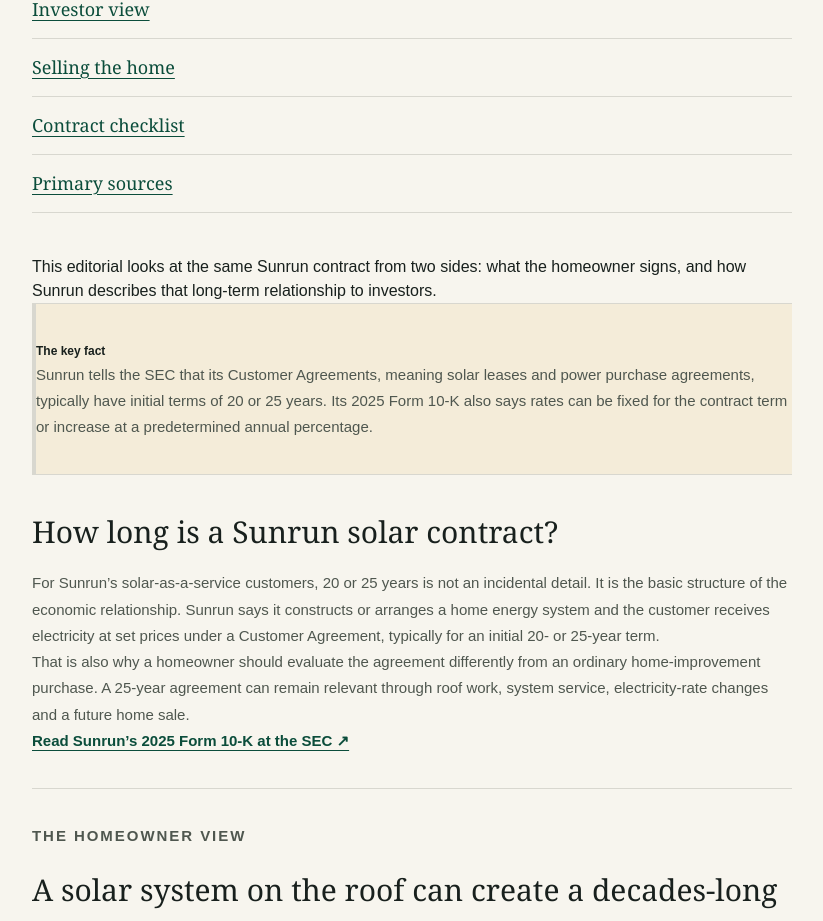
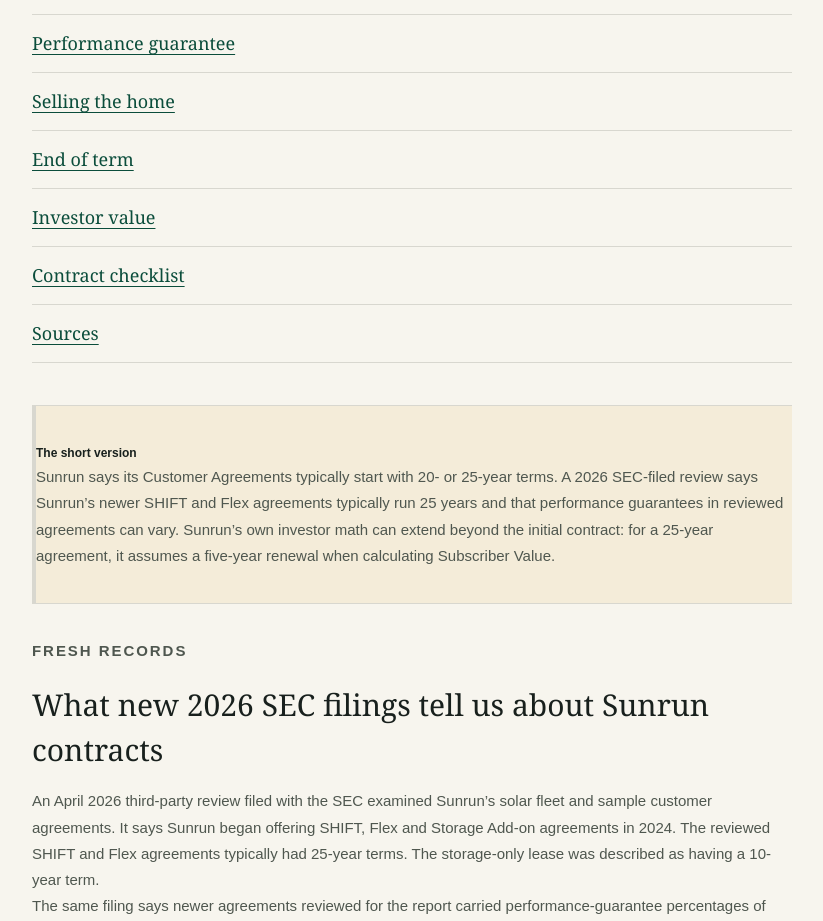
Before and after one commit to Decentralized-Rob/solar-consumer-research, a Next.js app: page /research/sunrun-25-year-solar-contracts in a window 1280 px wide. Shown: the part 993-1914 px from the top of the page, without its empty margins (228-1051 px from the left). Built offline with nearby package versions, Linux system fonts and the light colour scheme.

Commit message:
Refresh Sunrun 25-year contract research with 2026 SEC sources

```diff
--- a/app/research/sunrun-25-year-solar-contracts/page.tsx
+++ b/app/research/sunrun-25-year-solar-contracts/page.tsx
@@ -4,61 +4,68 @@ import { InfoPage } from "../../../components/info-page";
 
 const canonicalUrl = "https://solarcomplaint.com/research/sunrun-25-year-solar-contracts";
 const sec10k = "https://www.sec.gov/Archives/edgar/data/1469367/000162828026012289/run-20251231.htm";
-const q2Results = "https://investors.sunrun.com/news-events/press-releases/detail/378/sunrun-reports-second-quarter-2026-financial-results";
+const q2Results = "https://www.sec.gov/Archives/edgar/data/1469367/000162828026053349/exhibit991q226.htm";
+const q2TenQ = "https://www.sec.gov/Archives/edgar/data/1469367/000162828026053366/run-20260630.htm";
+const secFleetReview = "https://www.sec.gov/Archives/edgar/data/1469367/000119312526167137/d147968dex991.htm";
+const sunrunFaq = "https://www.sunrun.com/go-solar-center/solar-faq";
+const sunrunTransfer = "https://www.sunrun.com/go-solar-center/solar-terms/definition/service-transfer";
 const ftcSolar = "https://consumer.ftc.gov/articles/solar-power-your-home";
 
 export const metadata: Metadata = {
-  title: "Sunrun 25-Year Solar Contracts: Homeowner vs. Investor View",
-  description: "Sunrun solar leases and PPAs can run 20 or 25 years. See what Sunrun tells investors about long-term customer agreements, recurring cash flows, renewals, transfers and subscriber value, alongside what homeowners should examine in the contract.",
-  keywords: ["Sunrun 25 year contract", "Sunrun solar contract", "Sunrun lease 25 years", "Sunrun PPA", "Sunrun contract terms", "Sunrun solar lease", "Sunrun contract transfer", "Sunrun subscriber value"],
+  title: "Sunrun 25-Year Contract: Lease, PPA, Transfer & Buyout Terms",
+  description: "Researching a Sunrun 25-year solar contract? See current 2026 SEC records on lease and PPA terms, performance guarantees, home-sale transfers, buyout options and how Sunrun values long-term customer agreements.",
+  keywords: ["Sunrun 25 year contract", "Sunrun solar contract", "Sunrun lease 25 years", "Sunrun PPA", "Sunrun contract terms", "Sunrun solar lease", "Sunrun contract transfer", "Sunrun buyout", "Sunrun performance guarantee", "Sunrun Flex"],
   alternates: { canonical: "/research/sunrun-25-year-solar-contracts" },
   openGraph: {
-    title: "Sunrun’s 25-Year Solar Contracts: The Homeowner View and the Investor View",
-    description: "A source-backed comparison of how a long-term Sunrun customer agreement looks from the roof and from the financial statements.",
+    title: "Sunrun 25-Year Contracts: What Homeowners Should Know in 2026",
+    description: "Current SEC records explain the term, performance guarantees, transfers and financial value behind Sunrun leases and PPAs.",
     url: "/research/sunrun-25-year-solar-contracts",
     type: "article",
     publishedTime: "2026-09-07",
-    modifiedTime: "2026-09-07",
+    modifiedTime: "2026-09-16",
     authors: ["https://solarcomplaint.com/about"],
-    section: "Editorial Analysis",
-    images: [{ url: "https://solarcomplaint.com/og.png", width: 1200, height: 630, alt: "Sunrun 25-year solar contracts editorial analysis" }],
+    section: "Research",
+    images: [{ url: "https://solarcomplaint.com/og.png", width: 1200, height: 630, alt: "Sunrun 25-year solar contract research" }],
   },
-  twitter: { card: "summary_large_image", title: "Sunrun’s 25-Year Solar Contracts", description: "The homeowner view and the investor view.", images: ["https://solarcomplaint.com/og.png"] },
+  twitter: { card: "summary_large_image", title: "Sunrun 25-Year Contract: Lease, PPA, Transfer & Buyout Terms", description: "Current 2026 records on what a long-term Sunrun agreement means for homeowners.", images: ["https://solarcomplaint.com/og.png"] },
 };
 
 export default function SunrunContractsEditorial() {
   const structuredData = {
     "@context": "https://schema.org",
     "@graph": [
-      { "@type": "Article", "@id": `${canonicalUrl}#article`, headline: "Sunrun’s 25-Year Solar Contracts: The Homeowner View and the Investor View", description: "A source-backed analysis of Sunrun’s long-term solar leases and PPAs from the homeowner and investor perspectives.", datePublished: "2026-09-07", dateModified: "2026-09-07", inLanguage: "en-US", articleSection: "Editorial Analysis", mainEntityOfPage: { "@type": "WebPage", "@id": canonicalUrl }, author: { "@type": "Organization", name: "Solar Consumer Research", url: "https://solarcomplaint.com/about" }, publisher: { "@id": "https://solarcomplaint.com/#publisher" }, about: [{ "@type": "Organization", name: "Sunrun Inc." }, { "@type": "Thing", name: "Residential solar leases" }, { "@type": "Thing", name: "Solar power purchase agreements" }], citation: [sec10k, q2Results, ftcSolar] },
+      { "@type": "Article", "@id": `${canonicalUrl}#article`, headline: "Sunrun 25-Year Contract: Lease, PPA, Transfer & Buyout Terms", description: "Current 2026 research on Sunrun solar leases and PPAs, including contract length, performance guarantees, transfers, end-of-term options and investor valuation.", datePublished: "2026-09-07", dateModified: "2026-09-16", inLanguage: "en-US", articleSection: "Research", mainEntityOfPage: { "@type": "WebPage", "@id": canonicalUrl }, author: { "@type": "Organization", name: "Solar Consumer Research", url: "https://solarcomplaint.com/about" }, publisher: { "@id": "https://solarcomplaint.com/#publisher" }, about: [{ "@type": "Organization", name: "Sunrun Inc." }, { "@type": "Thing", name: "Residential solar leases" }, { "@type": "Thing", name: "Solar power purchase agreements" }], citation: [sec10k, q2Results, q2TenQ, secFleetReview, sunrunFaq, sunrunTransfer, ftcSolar] },
       { "@type": "BreadcrumbList", itemListElement: [{ "@type": "ListItem", position: 1, name: "Home", item: "https://solarcomplaint.com/" }, { "@type": "ListItem", position: 2, name: "Research", item: "https://solarcomplaint.com/research" }, { "@type": "ListItem", position: 3, name: "Sunrun 25-Year Solar Contracts", item: canonicalUrl }] }
     ]
   };
 
   return <>
     <script type="application/ld+json" dangerouslySetInnerHTML={{ __html: JSON.stringify(structuredData) }} />
-    <InfoPage className="research-story-page" eyebrow="Editorial Analysis · September 7, 2026" title="Sunrun’s 25-Year Solar Contracts" lede="The homeowner view and the investor view are two sides of the same agreement. Sunrun’s own filings make the financial side unusually clear.">
+    <InfoPage className="research-story-page" eyebrow="Research · Updated September 16, 2026" title="Sunrun 25-Year Solar Contracts" lede="A Sunrun lease or power purchase agreement can last longer than many homeowners stay in the same house. New 2026 SEC records add unusually specific details about what those agreements contain and how Sunrun values them.">
       <nav className="case-question-links" aria-label="Breadcrumb"><Link href="/">Home</Link><Link href="/research">Research</Link><Link href="/companies/sunrun">Sunrun</Link><span aria-current="page">25-year contracts</span></nav>
-      <nav className="case-question-links" aria-label="Article navigation"><a href="#term">How long?</a><a href="#homeowner">Homeowner view</a><a href="#investor">Investor view</a><a href="#transfer">Selling the home</a><a href="#questions">Contract checklist</a><a href="#sources">Primary sources</a></nav>
-      <p>This editorial looks at the same Sunrun contract from two sides: what the homeowner signs, and how Sunrun describes that long-term relationship to investors.</p>
+      <nav className="case-question-links" aria-label="Article navigation"><a href="#new">New in 2026</a><a href="#term">Contract length</a><a href="#guarantee">Performance guarantee</a><a href="#transfer">Selling the home</a><a href="#end">End of term</a><a href="#investor">Investor value</a><a href="#questions">Contract checklist</a><a href="#sources">Sources</a></nav>
 
-      <section className="info-section case-notice"><strong>The key fact</strong><p>Sunrun tells the SEC that its Customer Agreements, meaning solar leases and power purchase agreements, typically have initial terms of 20 or 25 years. Its 2025 Form 10-K also says rates can be fixed for the contract term or increase at a predetermined annual percentage.</p></section>
+      <section className="info-section case-notice"><strong>The short version</strong><p>Sunrun says its Customer Agreements typically start with 20- or 25-year terms. A 2026 SEC-filed review says Sunrun’s newer SHIFT and Flex agreements typically run 25 years and that performance guarantees in reviewed agreements can vary. Sunrun’s own investor math can extend beyond the initial contract: for a 25-year agreement, it assumes a five-year renewal when calculating Subscriber Value.</p></section>
 
-      <section id="term" className="info-section"><h2>How long is a Sunrun solar contract?</h2><p>For Sunrun’s solar-as-a-service customers, 20 or 25 years is not an incidental detail. It is the basic structure of the economic relationship. Sunrun says it constructs or arranges a home energy system and the customer receives electricity at set prices under a Customer Agreement, typically for an initial 20- or 25-year term.</p><p>That is also why a homeowner should evaluate the agreement differently from an ordinary home-improvement purchase. A 25-year agreement can remain relevant through roof work, system service, electricity-rate changes and a future home sale.</p><p><a href={sec10k} target="_blank" rel="noreferrer">Read Sunrun’s 2025 Form 10-K at the SEC ↗</a></p></section>
+      <section id="new" className="info-section"><p className="eyebrow">Fresh records</p><h2>What new 2026 SEC filings tell us about Sunrun contracts</h2><p>An April 2026 third-party review filed with the SEC examined Sunrun’s solar fleet and sample customer agreements. It says Sunrun began offering SHIFT, Flex and Storage Add-on agreements in 2024. The reviewed SHIFT and Flex agreements typically had 25-year terms. The storage-only lease was described as having a 10-year term.</p><p>The same filing says newer agreements reviewed for the report carried performance-guarantee percentages of 90%, 85% or 0%, depending on the agreement. That is important: the words <em>performance guarantee</em> do not by themselves tell a homeowner how much production is guaranteed. The percentage and calculation in the individual agreement matter.</p><p><a href={secFleetReview} target="_blank" rel="noreferrer">Read the April 2026 fleet review filed with the SEC ↗</a></p></section>
 
-      <section id="homeowner" className="info-section"><p className="eyebrow">The homeowner view</p><h2>A solar system on the roof can create a decades-long contractual relationship</h2><p>From the homeowner’s side, the practical questions are concrete: What is the starting price? Does it escalate? Who owns the equipment? Who receives tax benefits? What performance is promised? Who handles maintenance and roof work? What happens if the house is sold? What does early termination or purchase cost?</p><p>The Federal Trade Commission specifically advises consumers considering solar leases and PPAs to examine the contract length, payment increases, maintenance, minimum production, early termination charges, sale-of-home obligations and end-of-contract options. The FTC also warns that future utility rates are difficult to predict, which matters when a solar proposal compares decades of projected solar payments with projected utility costs.</p><p><a href={ftcSolar} target="_blank" rel="noreferrer">FTC: Solar Power for Your Home ↗</a></p></section>
+      <section id="term" className="info-section"><h2>How long is a Sunrun solar contract?</h2><p>Sunrun’s 2025 Form 10-K and June 2026 Form 10-Q describe Customer Agreements as typically having initial terms of 20 or 25 years. These agreements cover systems Sunrun says it monitors, maintains and insures during the contract term.</p><p>The payment structure depends on the agreement. Sunrun’s filings say rates may be fixed for the contract term or increase at a predetermined annual percentage. Flex agreements can work differently: Sunrun’s financial disclosures distinguish between a minimum contracted payment and additional billings tied to electricity consumption.</p><p><a href={sec10k} target="_blank" rel="noreferrer">Sunrun 2025 Form 10-K at the SEC ↗</a><br/><a href={q2TenQ} target="_blank" rel="noreferrer">Sunrun Q2 2026 Form 10-Q at the SEC ↗</a></p></section>
 
-      <section id="investor" className="info-section"><p className="eyebrow">The investor view</p><h2>The same contract is a long-duration financial asset</h2><p>Sunrun describes these agreements differently when explaining its economics to investors. Its 2025 Form 10-K says Customer Agreements provide recurring customer payments, typically over 20 or 25 years. It says these assets are attractive to investors because of the long-term, recurring nature of the cash flows, customer credit quality, the non-discretionary nature of energy and Sunrun’s historical loss rates.</p><p>The scale is material. Sunrun reported approximately <strong>$37.3 billion in contracted but not yet recognized revenue</strong> as of December 31, 2025. The company said the vast majority of existing Customer Agreements had at least ten years remaining.</p><p>In its second-quarter 2026 results, Sunrun reported <strong>$59,377 of Subscriber Value</strong> and <strong>$55,033 of Contracted Subscriber Value</strong> per subscriber addition for the quarter. For valuation purposes, Sunrun says it assumes a 30-year customer relationship: a five-year renewal for a 25-year initial agreement and a ten-year renewal for a 20-year initial agreement.</p><p><a href={q2Results} target="_blank" rel="noreferrer">Sunrun Q2 2026 financial results and unit economics ↗</a></p></section>
+      <section id="guarantee" className="info-section"><h2>Does a Sunrun lease or PPA guarantee solar production?</h2><p>Sunrun’s public filings say customers under Customer Agreements are covered by production guarantees, but the amount and mechanics depend on the agreement. The 2026 fleet review is more specific: newer agreements reviewed by the third party had guarantee percentages of 90%, 85% or 0%. It says most agreements it reviewed compared guaranteed production with actual production and calculated a refund, when applicable, every two years.</p><p>The same review says agreements involving battery storage do not guarantee that backup capacity will be available without interruption during every outage. Homeowners comparing solar-plus-storage offers should read the solar production language and battery-backup language separately.</p><p><a href={secFleetReview} target="_blank" rel="noreferrer">SEC-filed 2026 review of Sunrun agreements ↗</a></p></section>
 
-      <section className="info-section case-notice"><strong>That difference in perspective matters</strong><p>To a homeowner, the agreement is a recurring household obligation attached to an energy system on the property. To Sunrun and its investors, the agreement also represents a stream of expected cash flows with measurable financial value. Neither description cancels the other. Reading both is a better way to understand what a 25-year solar agreement actually represents.</p></section>
+      <section id="transfer" className="info-section"><h2>What happens to a Sunrun contract when you sell your house?</h2><p>Sunrun’s Form 10-K says a customer selling a home may purchase the system or assign the Customer Agreement to the buyer, provided the buyer meets applicable credit requirements and accepts the agreement. The filing also says a seller may prepay some or all remaining payments to reduce or eliminate the rate paid by the buyer.</p><p>Sunrun’s updated 2026 service-transfer page describes the same basic process from the consumer side: the solar agreement or service plan moves from one homeowner to another during a sale. The exact rights, requirements and purchase options still come from the homeowner’s actual agreement.</p><p><a href={sunrunTransfer} target="_blank" rel="noreferrer">Sunrun’s 2026 service-transfer explanation ↗</a></p></section>
 
-      <section id="transfer" className="info-section"><h2>What happens to a Sunrun contract when you sell your house?</h2><p>A home sale is one of the most important points to understand before signing a long-term solar agreement. Sunrun’s 2025 Form 10-K says it has completed thousands of service transfers and that, from inception through December 31, 2025, the aggregate expected net present value of Customer Agreements after assignment represented approximately 100% of their value before assignment.</p><p>That is an investor-level description of transfer economics, not a promise that every homeowner transfer will be effortless. The controlling document for an individual homeowner is the actual agreement. Review its assignment, transfer, purchase and sale-of-home provisions before relying on a salesperson’s description.</p></section>
+      <section id="end" className="info-section"><h2>What happens at the end of a Sunrun lease?</h2><p>Sunrun’s current FAQ says a lease customer reaching the end of the agreement has three options: purchase the system at its then fair-market value, renew the lease annually or have Sunrun remove the system. Sunrun says there is no automatic default among those choices.</p><p>That end-of-term choice is different from an early buyout or purchase during the initial contract term. For those questions, the individual agreement controls the timing and pricing provisions.</p><p><a href={sunrunFaq} target="_blank" rel="noreferrer">Sunrun’s current agreement FAQ ↗</a></p></section>
 
-      <section id="questions" className="info-section"><h2>Before signing a 25-year Sunrun lease or PPA, find these terms</h2><p>Do not rely on the proposal headline alone. Locate the provisions governing the initial term; starting monthly or per-kWh price; annual escalator, if any; production guarantee; equipment ownership; maintenance and service; roof removal and reinstallation; transfer when the home is sold; early termination; purchase options and pricing; renewal; and end-of-term removal.</p><p>If a sales representation is important to the decision, preserve the proposal, emails, texts and any other written material alongside the final contract. Compare the final agreement against what was represented before signing.</p><p><Link href="/companies/sunrun">See the Sunrun Consumer Resource Center →</Link><br/><Link href="/companies/sunrun/ethics-compliance">Sunrun ethics and compliance complaint guide →</Link><br/><Link href="/states">Find state-specific solar consumer resources →</Link></p></section>
+      <section id="investor" className="info-section"><p className="eyebrow">The other side of the contract</p><h2>Sunrun puts a financial value on the long-term customer relationship</h2><p>Sunrun’s Q2 2026 results reported <strong>$59,377 of Subscriber Value</strong> and <strong>$55,033 of Contracted Subscriber Value</strong> per subscriber addition. Contracted Subscriber Value represents Sunrun’s estimate of the present value of upfront and future contracted cash flows associated with a new subscriber, after applying its stated methodology and discount rate.</p><p>The company’s valuation model reaches beyond the initial term. For a 25-year Customer Agreement, Sunrun assumes a five-year renewal period. For a 20-year agreement, it assumes ten years. In both cases, Sunrun says its Subscriber Value calculation assumes a 30-year customer relationship, although an actual customer may renew for additional years or purchase the system.</p><p>That does not mean a homeowner has signed a 30-year initial contract. It shows why the initial 20- or 25-year agreement matters financially to Sunrun long after installation day.</p><p><a href={q2Results} target="_blank" rel="noreferrer">Sunrun Q2 2026 financial results filed with the SEC ↗</a></p></section>
 
-      <section id="sources" className="info-section"><h2>Primary sources</h2><p><strong>U.S. Securities and Exchange Commission.</strong> <a href={sec10k} target="_blank" rel="noreferrer">Sunrun Inc. 2025 Form 10-K ↗</a> — customer-agreement terms, escalators, transfers, recurring payments and contracted revenue.</p><p><strong>Sunrun Investor Relations.</strong> <a href={q2Results} target="_blank" rel="noreferrer">Second Quarter 2026 Financial Results ↗</a> — subscriber value, contracted subscriber value and the company’s 30-year customer-relationship assumption.</p><p><strong>Federal Trade Commission.</strong> <a href={ftcSolar} target="_blank" rel="noreferrer">Solar Power for Your Home ↗</a> — consumer guidance for evaluating leases, PPAs, escalators, transfers, termination and long-term utility-cost comparisons.</p></section>
+      <section className="info-section case-notice"><strong>One agreement, two very different views</strong><p>For the homeowner, the contract governs years of payments, service, roof access, production, a possible home sale and eventually what happens to the equipment. For Sunrun, long-term customer agreements also produce contracted cash flows that can be measured, financed and valued. Both descriptions come from the same underlying relationship.</p></section>
 
-      <section className="info-section"><h2>Continue researching Sunrun</h2><p><Link href="/companies/sunrun">Sunrun complaints, investigations and consumer resources →</Link><br/><Link href="/research/solar-sales-financing-after-complaint">Solar sales, financing and what happens after a complaint →</Link><br/><Link href="/research">More Solar Consumer Research →</Link><br/><Link href="/methodology">Research methodology and sourcing standards →</Link></p></section>
+      <section id="questions" className="info-section"><h2>What to find in a Sunrun 25-year lease or PPA</h2><p>Start with the actual agreement, not the proposal headline. Find the initial term; starting monthly or per-kWh price; annual escalator or Flex billing formula; production-guarantee percentage; how production shortfalls are calculated; equipment ownership; maintenance and service terms; roof removal and reinstallation terms; home-sale transfer requirements; purchase or early-termination provisions; renewal language; and end-of-term options.</p><p>Sunrun says customers can retrieve their agreement through the Sunrun app or their online account under Contracts &amp; Docs. Keep the final agreement with the proposal and any written sales representations so the terms can be compared later.</p><p><Link href="/companies/sunrun">Sunrun Consumer Resource Center →</Link><br/><Link href="/companies/sunrun/ethics-compliance">Sunrun ethics and compliance resources →</Link><br/><Link href="/states">Find state-specific solar consumer resources →</Link></p></section>
+
+      <section id="sources" className="info-section"><h2>Primary sources</h2><p><strong>U.S. Securities and Exchange Commission.</strong> <a href={sec10k} target="_blank" rel="noreferrer">Sunrun Inc. 2025 Form 10-K ↗</a> — agreement terms, escalators, transfers, recurring payments and contracted revenue.</p><p><strong>U.S. Securities and Exchange Commission.</strong> <a href={q2TenQ} target="_blank" rel="noreferrer">Sunrun Q2 2026 Form 10-Q ↗</a> — current customer-agreement and contracted-value disclosures.</p><p><strong>SEC-filed third-party review.</strong> <a href={secFleetReview} target="_blank" rel="noreferrer">April 2026 Sunrun fleet and agreement review ↗</a> — SHIFT, Flex and Storage Add-on terms and performance-guarantee findings.</p><p><strong>Sunrun / SEC.</strong> <a href={q2Results} target="_blank" rel="noreferrer">Second Quarter 2026 Financial Results ↗</a> — Subscriber Value, Contracted Subscriber Value and the 30-year customer-relationship assumption.</p><p><strong>Sunrun.</strong> <a href={sunrunFaq} target="_blank" rel="noreferrer">Solar FAQ ↗</a> and <a href={sunrunTransfer} target="_blank" rel="noreferrer">2026 Service Transfer guide ↗</a> — current company descriptions of agreement access, end-of-term choices and home-sale transfers.</p><p><strong>Federal Trade Commission.</strong> <a href={ftcSolar} target="_blank" rel="noreferrer">Solar Power for Your Home ↗</a> — federal consumer guidance for comparing solar leases and PPAs.</p></section>
+
+      <section className="info-section"><h2>Continue researching Sunrun</h2><p><Link href="/companies/sunrun">Sunrun complaints, investigations and consumer resources →</Link><br/><Link href="/research/sunrun-home-depot-sales-home-visit">Sunrun at Home Depot: shopper says store pitch followed him home →</Link><br/><Link href="/research/solar-sales-financing-after-complaint">Solar sales, financing and what happens after a complaint →</Link><br/><Link href="/research">More Solar Consumer Research →</Link><br/><Link href="/methodology">Research methodology and sourcing standards →</Link></p></section>
     </InfoPage>
   </>;
 }
```
